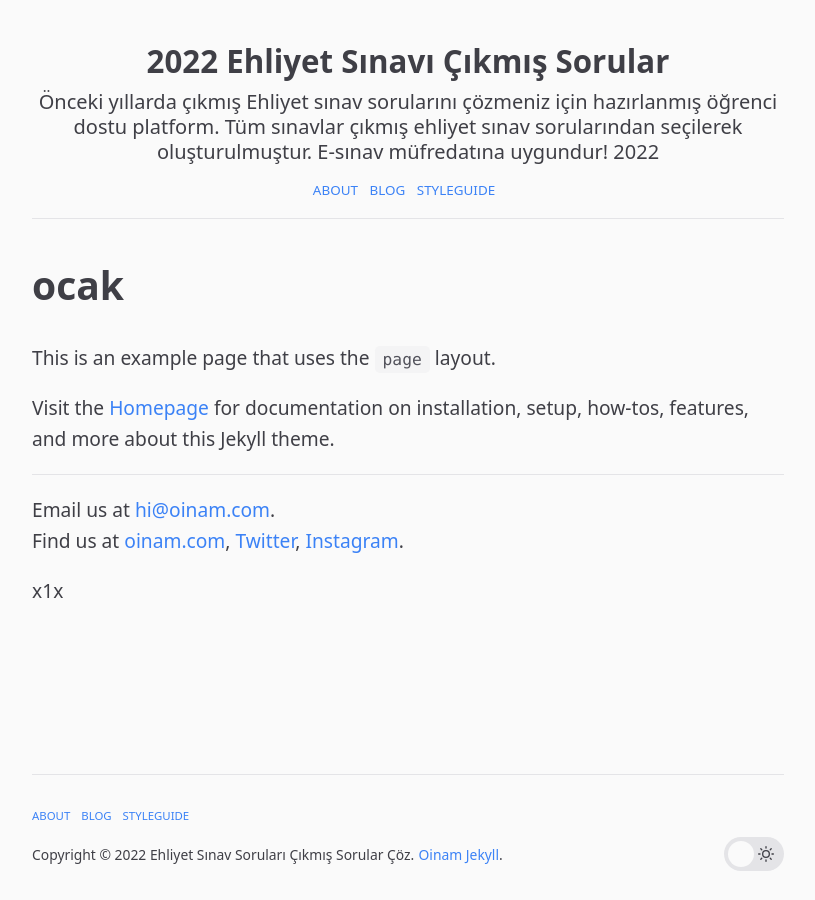
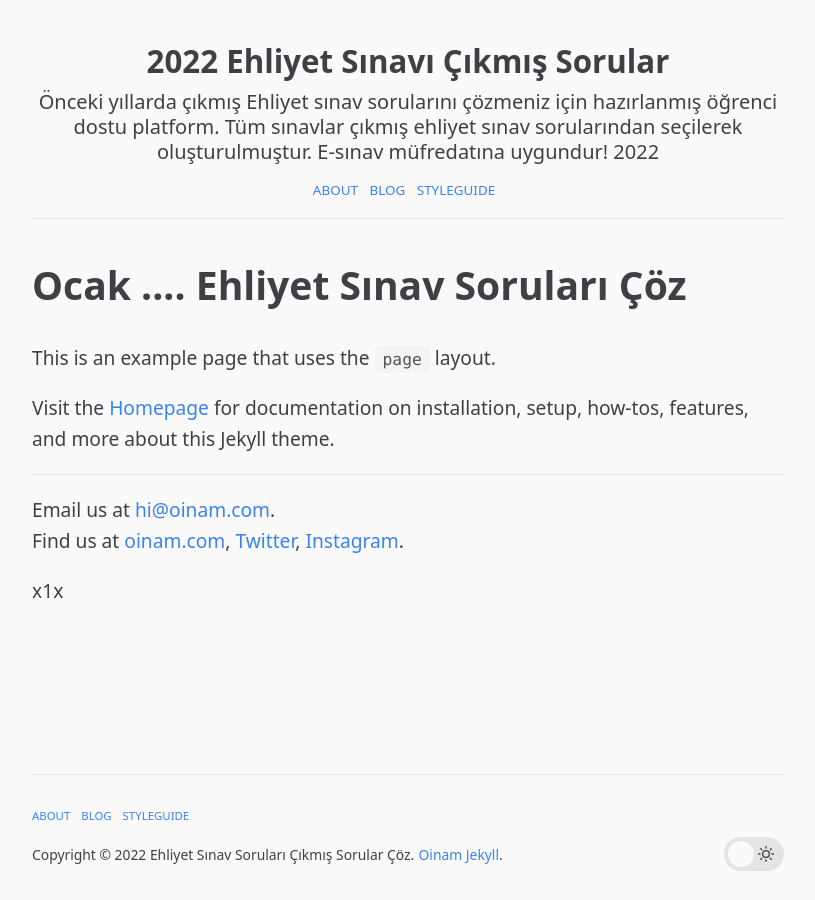
Before and after one commit to ehliyetsinav/ehliyetsinav.github.io, a Jekyll site: the page built from ocak.md, in a window 1280 px wide. Shown: the whole page, without its empty margins (232-1047 px from the left). Built offline with Jekyll 4.4.1, drawn with Linux system fonts in a browser that asks for light colours.

Commit message:
Update ocak.md

```diff
--- a/ocak.md
+++ b/ocak.md
@@ -1,7 +1,7 @@
 ---
 layout: page
-title: ocak
-permalink: /ocak/
+title: Ocak .... Ehliyet Sınav Soruları Çöz
+permalink: /ehliyet-sinav-sorulari-ocak/
 ---
 
 This is an example page that uses the `page` layout.
```
